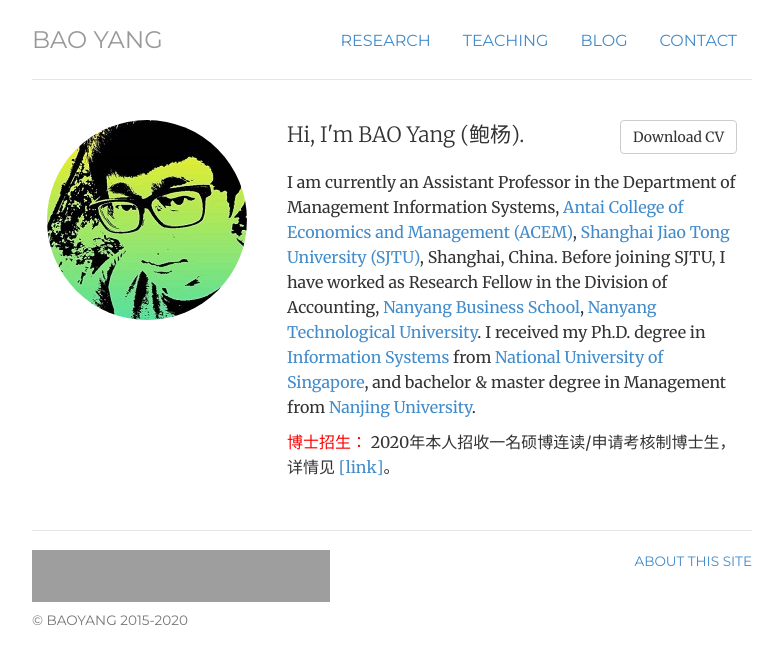
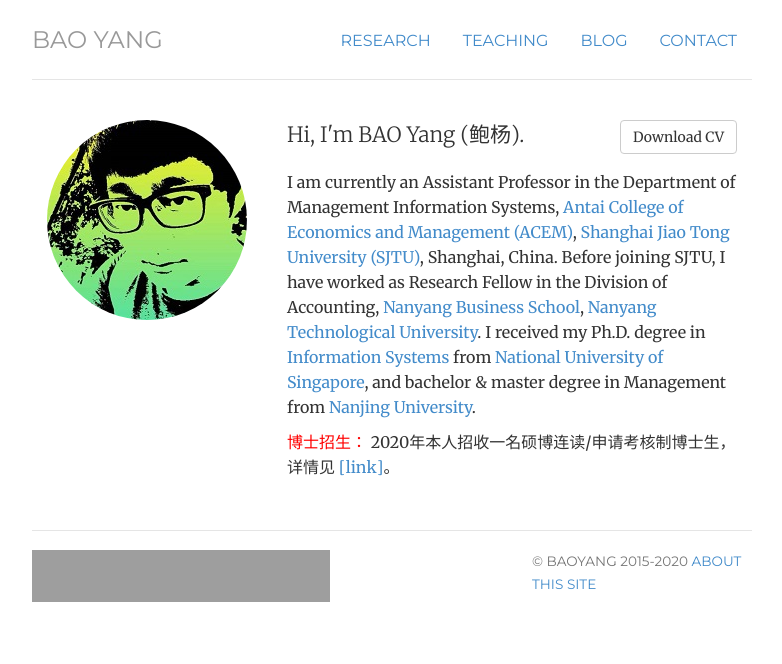
Before and after one commit to popeye007/popeye007.github.io, a Jekyll site: the page built from index.html, in a window 1280 px wide. Shown: the top 664 px of the page, without its empty margins (248-1030 px from the left). Built offline with Jekyll 4.4.1, drawn with Linux system fonts in a browser that asks for light colours; comment, search, counter and statistics services are not loaded; grey boxes are pictures that could not be loaded.

```diff
--- a/_includes/footer.html
+++ b/_includes/footer.html
@@ -2,10 +2,10 @@
 	<div class="row">
 	<div class="col-sm-8">
 		<iframe frameborder="no" border="0" marginwidth="0" marginheight="0" width=298 height=52 src="//music.163.com/outchain/player?type=2&id=562661797&auto=1&height=32"></iframe>
-		<p><small>&copy; baoyang 2015-2020</small></p>
+		<!-- <p><small>&copy; baoyang 2015-2020</small></p> -->
 	</div>
 	<div class="col-sm-4">
-		<p class="pull-right"><small><a href="/about" title="About this site">About this site</a></small></p>
+		<p class="pull-right"><small>&copy; baoyang 2015-2020 <a href="/about" title="About this site">About this site</a></small></p>
 	</div>
 	</div>
 </div> <!-- /footer -->
```
